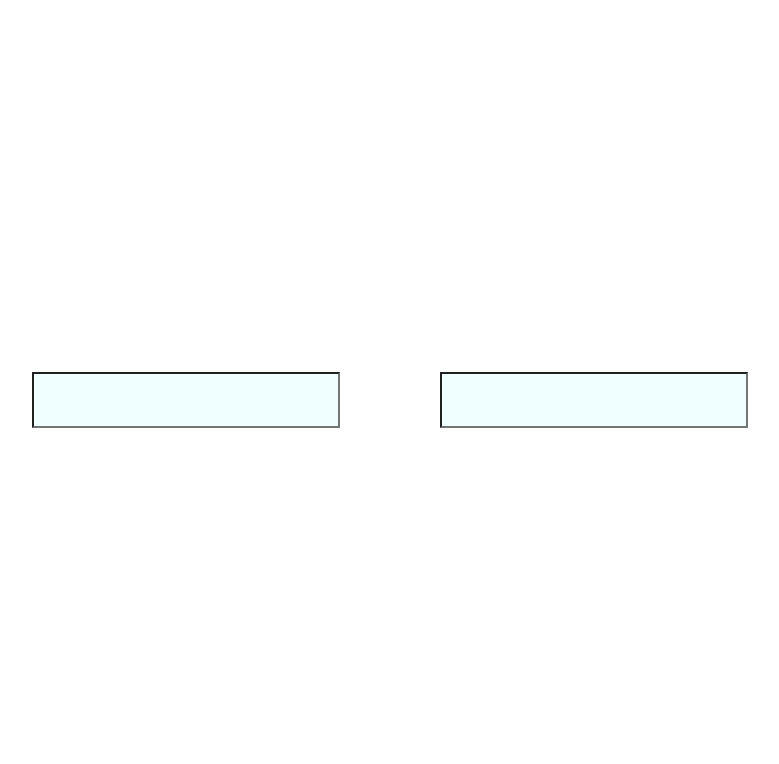
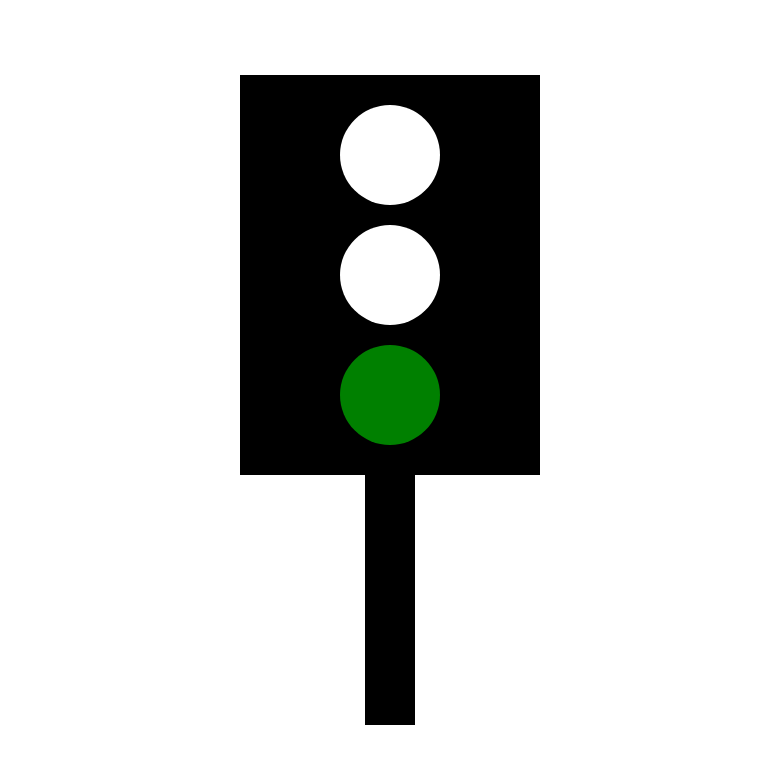
Before and after one commit to poornima-singh-zs/Typescript-training-zs, a React (Vite) app: page / in a window 1280 px wide. Shown: the top 764 px of the page, without its empty margins (250-1029 px from the left). Built offline with nearby package versions, Linux system fonts and the light colour scheme.

Commit message:
Traffic signal code

```diff
--- a/src/App.tsx
+++ b/src/App.tsx
@@ -1,12 +1,15 @@
 
 import './App.css'
-import Debounce from './Debounce'
+import Traffic from './Traffic'
+// import Debounce from './Debounce'
 
 function App() {
 
   return (
     <>
-    <Debounce/>
+    {/* <Debounce/> */}
+   <Traffic />
+
     </>
 
   )
--- /dev/null
+++ b/src/Traffic.css
@@ -0,0 +1,39 @@
+.parent{
+    display: flex;
+    flex-direction: column;
+    justify-content: center;
+    align-items: center;
+}
+.upper{
+
+   background-color: black;
+   height: 400px;
+   width: 300px;
+   display: flex;
+   flex-direction: column;
+   align-items: center;
+   justify-content: center;
+   gap: 20px;
+}
+.lower{
+   background-color: black;
+  height: 250px;
+  width: 50px;
+}
+.circle{
+    border-radius: 50%;
+    background-color: white;
+    height: 100px;
+    width: 100px;
+}
+.red {
+    background-color: red;
+}
+
+.yellow {
+    background-color: yellow;
+}
+
+.green {
+    background-color: green;
+}
--- /dev/null
+++ b/src/Traffic.tsx
@@ -0,0 +1,37 @@
+/* eslint-disable @typescript-eslint/no-unused-vars */
+import { useState ,useEffect} from "react";
+import "./Traffic.css";
+
+
+const Traffic = () => {
+    const [color, setColor] = useState("red");
+
+    const colors = ["red", "yellow", "green"];
+    const durations = [5000, 2000, 3000];
+
+    const startTrafficCycle = (index = 0) => {
+        setColor(colors[index]);
+
+        setTimeout(() => {
+            startTrafficCycle((index + 1) % 3);
+        }, durations[index]);
+    };
+
+    useEffect(() => {
+        startTrafficCycle();
+    }, []);
+
+
+    return (
+        <div className="parent">
+            <div className="upper">
+                <div className={`circle ${color === "red" ? "red" : ""}`}></div>
+                <div className={`circle ${color === "yellow" ? "yellow" : ""}`}></div>
+                <div className={`circle ${color === "green" ? "green" : ""}`}></div>
+            </div>
+            <div className="lower"></div>
+        </div>
+    );
+};
+
+export default Traffic;
```
